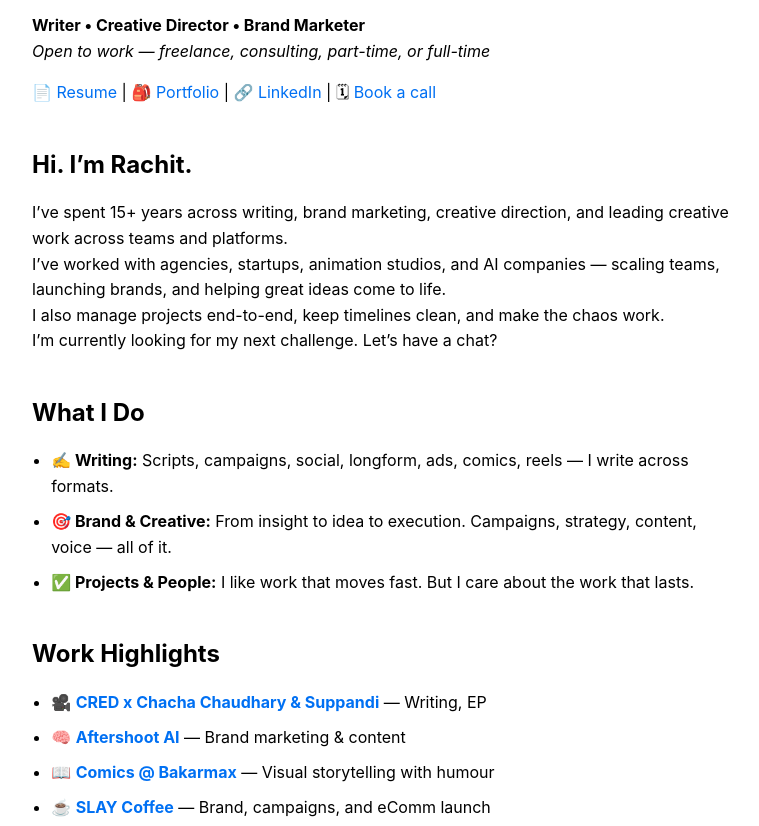
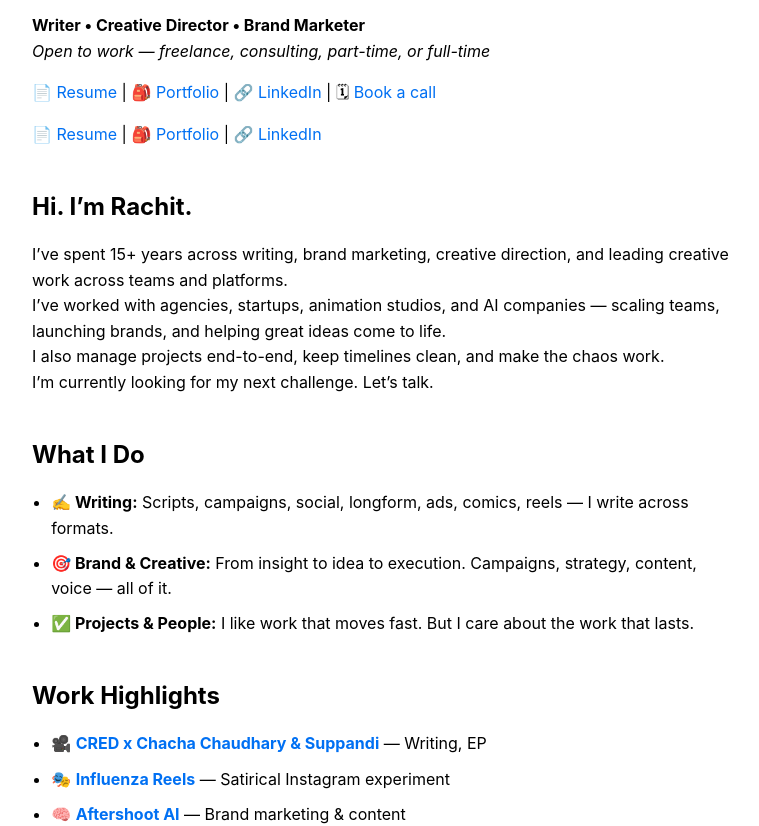
Before and after one commit to mayamemesaab/mayamemesaab.github.io, a plain HTML site: page index.html in a window 1280 px wide. Shown: the part 126-952 px from the top of the page, without its empty margins (258-1017 px from the left). Drawn offline with Linux system fonts and the light colour scheme.

Commit message:
Update index.html

```diff
--- a/index.html
+++ b/index.html
@@ -48,13 +48,18 @@
     🔗 <a href="https://www.linkedin.com/in/rachitvarma/">LinkedIn</a> |
     🗓 <a href="https://calendly.com/rachitmaya" target="_blank">Book a call</a>
   </p>
+  <p>
+    📄 <a href="https://drive.google.com/file/d/12LmruEXdfJIwJVgRmL_B7ro24jXd-O3e/view?usp=drive_link">Resume</a> |
+    🎒 <a href="https://drive.google.com/file/d/1u6YB98RWeP-mZ59DGJ5TJw2-aSdBuHza/view?usp=drive_link">Portfolio</a> |
+    🔗 <a href="https://www.linkedin.com/in/rachitvarma/">LinkedIn</a>
+  </p>
 
   <div class="section">
     <h2>Hi. I’m Rachit.</h2>
     <p>I’ve spent 15+ years across writing, brand marketing, creative direction, and leading creative work across teams and platforms.<br />
     I’ve worked with agencies, startups, animation studios, and AI companies — scaling teams, launching brands, and helping great ideas come to life.<br />
     I also manage projects end-to-end, keep timelines clean, and make the chaos work.<br />
-    I’m currently looking for my next challenge. Let’s have a chat?</p>
+    I’m currently looking for my next challenge. Let’s talk.</p>
   </div>
 
   <div class="section">
@@ -70,12 +75,12 @@
     <h2>Work Highlights</h2>
     <ul>
       <li>🎥 <strong><a href="https://www.youtube.com/watch?v=FqKsMcswGdo&themeRefresh=1" target="_blank">CRED x Chacha Chaudhary & Suppandi</a></strong> — Writing, EP</li>
+      <li>🎭 <strong><a href="https://www.instagram.com/reel/CiPufqMjux7/" target="_blank">Influenza Reels</a></strong> — Satirical Instagram experiment</li>
       <li>🧠 <strong><a href="https://drive.google.com/file/d/1u6YB98RWeP-mZ59DGJ5TJw2-aSdBuHza/view?usp=drive_link" target="_blank">Aftershoot AI</a></strong> — Brand marketing & content</li>
-      <li>📖 <strong><a href="https://bakarmax.com/comic/i-have-a-potty-problem/" target="_blank">Comics @ Bakarmax</a></strong> — Visual storytelling with humour</li>
+      <li>📖 <strong><a href="https://bakarmax.com/comic/i-have-a-potty-problem/" target="_blank">Comics @ Bakarmax</a></strong> — Storytelling with edge</li>
       <li>☕ <strong><a href="https://drive.google.com/file/d/1u6YB98RWeP-mZ59DGJ5TJw2-aSdBuHza/view?usp=drive_link" target="_blank">SLAY Coffee</a></strong> — Brand, campaigns, and eComm launch</li>
       <li>🏢 <strong><a href="https://drive.google.com/file/d/1u6YB98RWeP-mZ59DGJ5TJw2-aSdBuHza/view?usp=drive_link" target="_blank">MSL India</a></strong> — Built the digital team from 10 to 50+; led creative across major brands</li>
       <li>🏆 <strong><a href="https://drive.google.com/file/d/1u6YB98RWeP-mZ59DGJ5TJw2-aSdBuHza/view?usp=drive_link" target="_blank">Delhi Safari</a></strong> — Animator, National Award-winning film</li>
-      <li>🎭 <strong><a href="https://www.instagram.com/reel/CiPufqMjux7/" target="_blank">Influenza Reels</a></strong> — Satirical Instagram experiment</li>
     </ul>
   </div>
 
```
